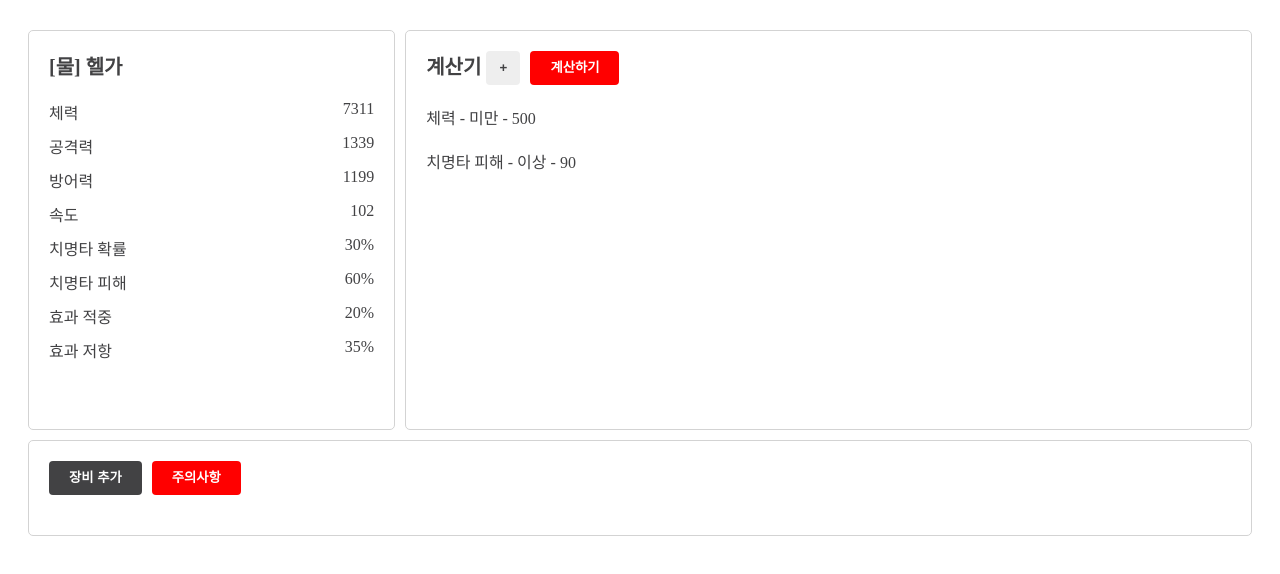
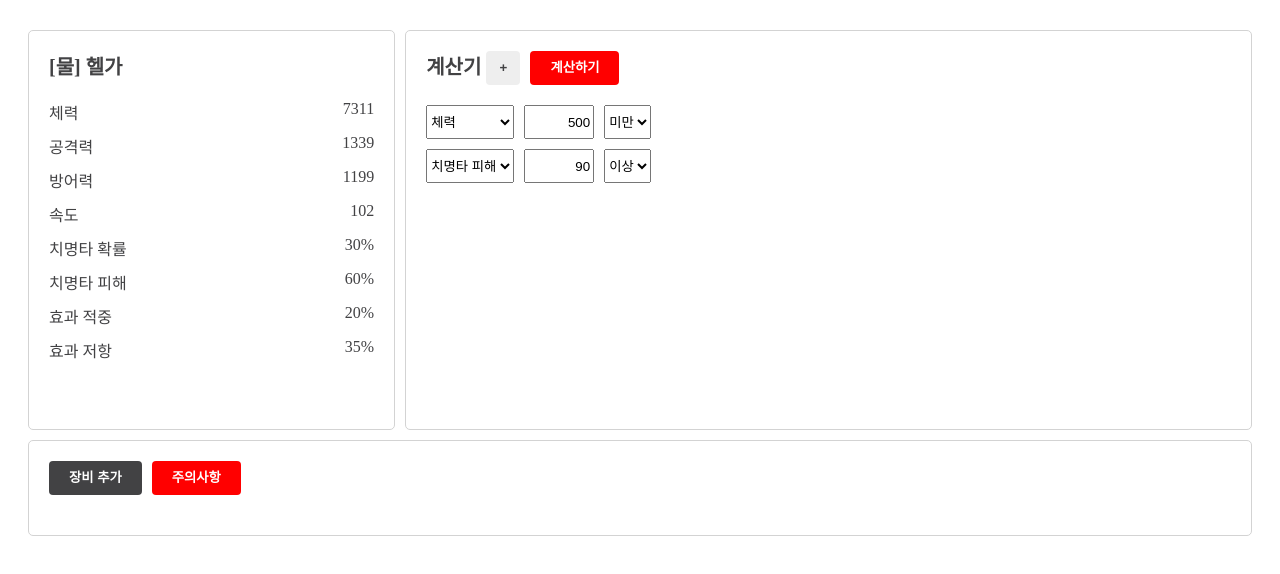
Before and after one commit to lee10104/LOH-equipment-vue, a Vue app: page / in a window 1280 px wide. Shown: the top 574 px of the page. Built offline with nearby package versions, Linux system fonts and the light colour scheme; a web font is replaced by a local one.

Commit message:
조건 각 항목 select, input 추가

```diff
--- a/src/components/Condition.vue
+++ b/src/components/Condition.vue
@@ -1,14 +1,45 @@
 <template>
   <div class="Condition">
-    {{ $t(`stats.${condition.statId}`) }} - {{ $t(`condition.${condition.type}`) }} - {{ condition.value }}
+    <AppSelect class="Condition__element" name="id" :value="conditionForm.statId" :options="statIds" @change="updateId" />
+    <AppInput class="Condition__element" type="text" :value="conditionForm.value" @input="updateValue" />
+    <AppSelect class="Condition__element" name="type" :value="conditionForm.type" :options="conditionTypes" @change="updateType" />
   </div>
 </template>
 
 <script>
+import { statIdList } from '@/stats';
+
 export default {
   name: 'Condition',
   props: {
     condition: { type: Object, required: true }
+  },
+  data() {
+    return {
+      conditionForm: { ...this.condition }
+    };
+  },
+  methods: {
+    updateId(statId) {
+      this.conditionForm = { ...this.conditionForm, statId };
+    },
+    updateType(type) {
+      this.conditionForm = { ...this.conditionForm, type };
+    },
+    updateValue(value) {
+      this.conditionForm = { ...this.conditionForm, value };
+    }
+  },
+  computed: {
+    conditionTypes() {
+      return ['gte', 'lt'].map(type => ({ value: type, label: this.$t(`condition.${type}`) }));
+    },
+    statIds() {
+      return statIdList.map(id => ({
+        value: id,
+        label: this.$t(`stats.${id}`)
+      }));
+    }
   }
 };
 </script>
@@ -18,4 +49,10 @@ export default {
   height: 34px;
   margin-top: 10px;
 }
+
+.Condition__element {
+  & + & {
+    margin-left: 10px;
+  }
+}
 </style>
```
